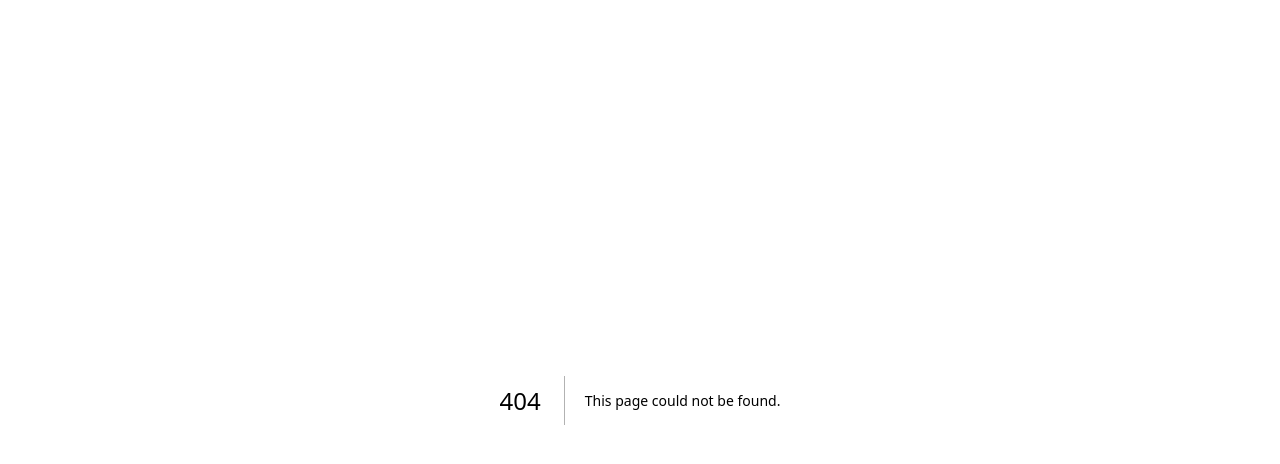
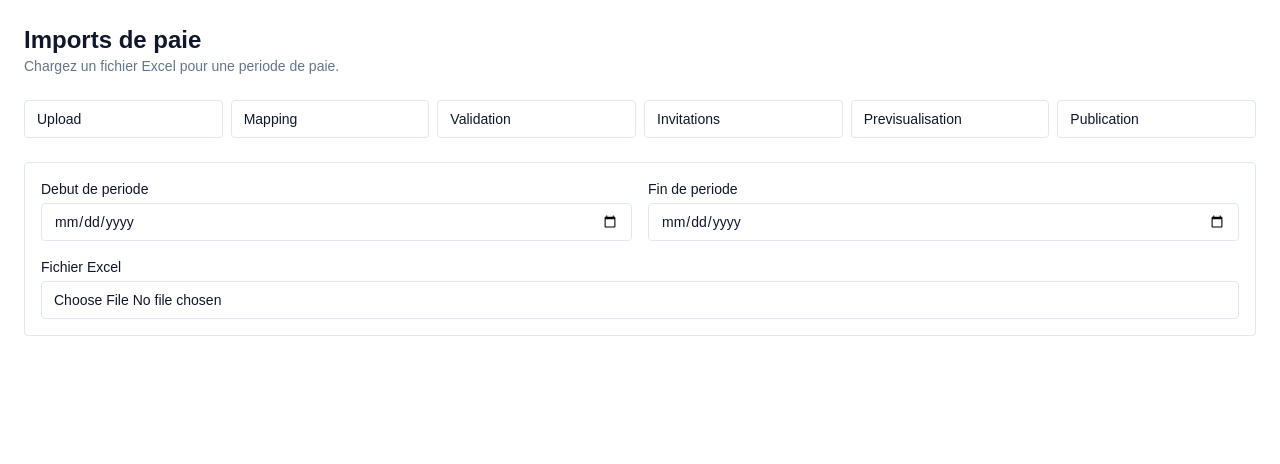
Before and after one commit to heritianaratsimbazafy99-hue/salary, a Next.js app: page /manager/imports in a window 1280 px wide. Before the commit this address had no page. Shown: the top 464 px of the page. Built offline with nearby package versions, Linux system fonts and the light colour scheme.

Commit message:
feat: add import report workflow shell

```diff
--- /dev/null
+++ b/src/app/manager/imports/[importId]/page.tsx
@@ -0,0 +1,17 @@
+import { ImportReport } from "@/components/imports/ImportReport";
+import { UploadStepper } from "@/components/imports/UploadStepper";
+
+export default function ImportDetailPage() {
+  return (
+    <main className="space-y-6 p-6">
+      <div>
+        <h1 className="text-2xl font-semibold">Rapport d&apos;import</h1>
+        <p className="text-sm text-muted-foreground">
+          Controlez les lignes valides et les erreurs avant publication.
+        </p>
+      </div>
+      <UploadStepper currentStep={2} />
+      <ImportReport errors={[]} invalidRowCount={0} unknownEmployeeCount={0} validRowCount={0} />
+    </main>
+  );
+}
--- /dev/null
+++ b/src/app/manager/imports/page.tsx
@@ -0,0 +1,32 @@
+import { UploadStepper } from "@/components/imports/UploadStepper";
+
+export default function ManagerImportsPage() {
+  return (
+    <main className="space-y-6 p-6">
+      <div>
+        <h1 className="text-2xl font-semibold">Imports de paie</h1>
+        <p className="text-sm text-muted-foreground">Chargez un fichier Excel pour une periode de paie.</p>
+      </div>
+      <UploadStepper currentStep={0} />
+      <form className="grid gap-4 rounded border border-border p-4 md:grid-cols-2">
+        <label className="text-sm">
+          Debut de periode
+          <input className="mt-1 w-full rounded border border-border px-3 py-2" name="periodStart" type="date" />
+        </label>
+        <label className="text-sm">
+          Fin de periode
+          <input className="mt-1 w-full rounded border border-border px-3 py-2" name="periodEnd" type="date" />
+        </label>
+        <label className="text-sm md:col-span-2">
+          Fichier Excel
+          <input
+            accept=".xlsx,.xls"
+            className="mt-1 w-full rounded border border-border px-3 py-2"
+            name="file"
+            type="file"
+          />
+        </label>
+      </form>
+    </main>
+  );
+}
--- /dev/null
+++ b/src/components/imports/ImportReport.tsx
@@ -0,0 +1,55 @@
+type ImportError = {
+  rowNumber: number;
+  fieldName: string;
+  message: string;
+};
+
+type Props = {
+  validRowCount: number;
+  invalidRowCount: number;
+  unknownEmployeeCount: number;
+  errors: ImportError[];
+};
+
+export function ImportReport({ validRowCount, invalidRowCount, unknownEmployeeCount, errors }: Props) {
+  return (
+    <section className="space-y-4">
+      <div className="grid gap-3 md:grid-cols-3">
+        <Metric label="Lignes valides" value={validRowCount} />
+        <Metric label="Lignes en erreur" value={invalidRowCount} />
+        <Metric label="Salaries inconnus" value={unknownEmployeeCount} />
+      </div>
+      {errors.length > 0 ? (
+        <table className="w-full border-collapse text-sm">
+          <thead>
+            <tr className="border-b border-border text-left">
+              <th className="py-2">Ligne</th>
+              <th>Champ</th>
+              <th>Erreur</th>
+            </tr>
+          </thead>
+          <tbody>
+            {errors.map((error) => (
+              <tr className="border-b border-border" key={`${error.rowNumber}:${error.fieldName}`}>
+                <td className="py-2">{error.rowNumber}</td>
+                <td>{error.fieldName}</td>
+                <td>{error.message}</td>
+              </tr>
+            ))}
+          </tbody>
+        </table>
+      ) : (
+        <p className="text-sm text-muted-foreground">Aucune erreur detectee.</p>
+      )}
+    </section>
+  );
+}
+
+function Metric({ label, value }: { label: string; value: number }) {
+  return (
+    <div className="rounded border border-border p-4">
+      <p className="text-sm text-muted-foreground">{label}</p>
+      <p className="mt-1 text-2xl font-semibold">{value}</p>
+    </div>
+  );
+}
--- /dev/null
+++ b/src/components/imports/UploadStepper.tsx
@@ -0,0 +1,17 @@
+const STEPS = ["Upload", "Mapping", "Validation", "Invitations", "Previsualisation", "Publication"];
+
+export function UploadStepper({ currentStep }: { currentStep: number }) {
+  return (
+    <ol aria-label="Progression import" className="grid gap-2 md:grid-cols-6">
+      {STEPS.map((step, index) => (
+        <li
+          aria-current={index === currentStep ? "step" : undefined}
+          className="rounded border border-border px-3 py-2 text-sm"
+          key={step}
+        >
+          {step}
+        </li>
+      ))}
+    </ol>
+  );
+}
```
Also changed, not shown: 1 other file (tests, documents, lock files or other folders).
